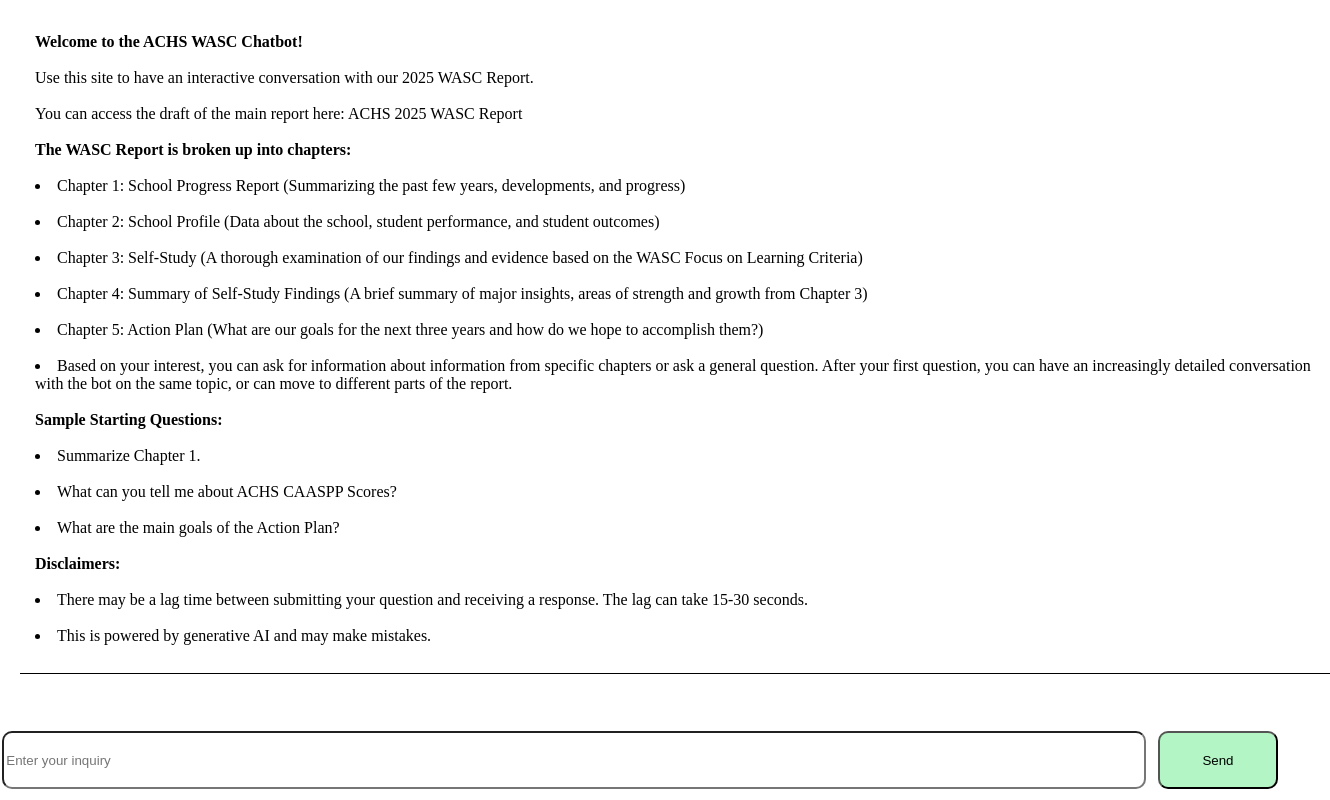
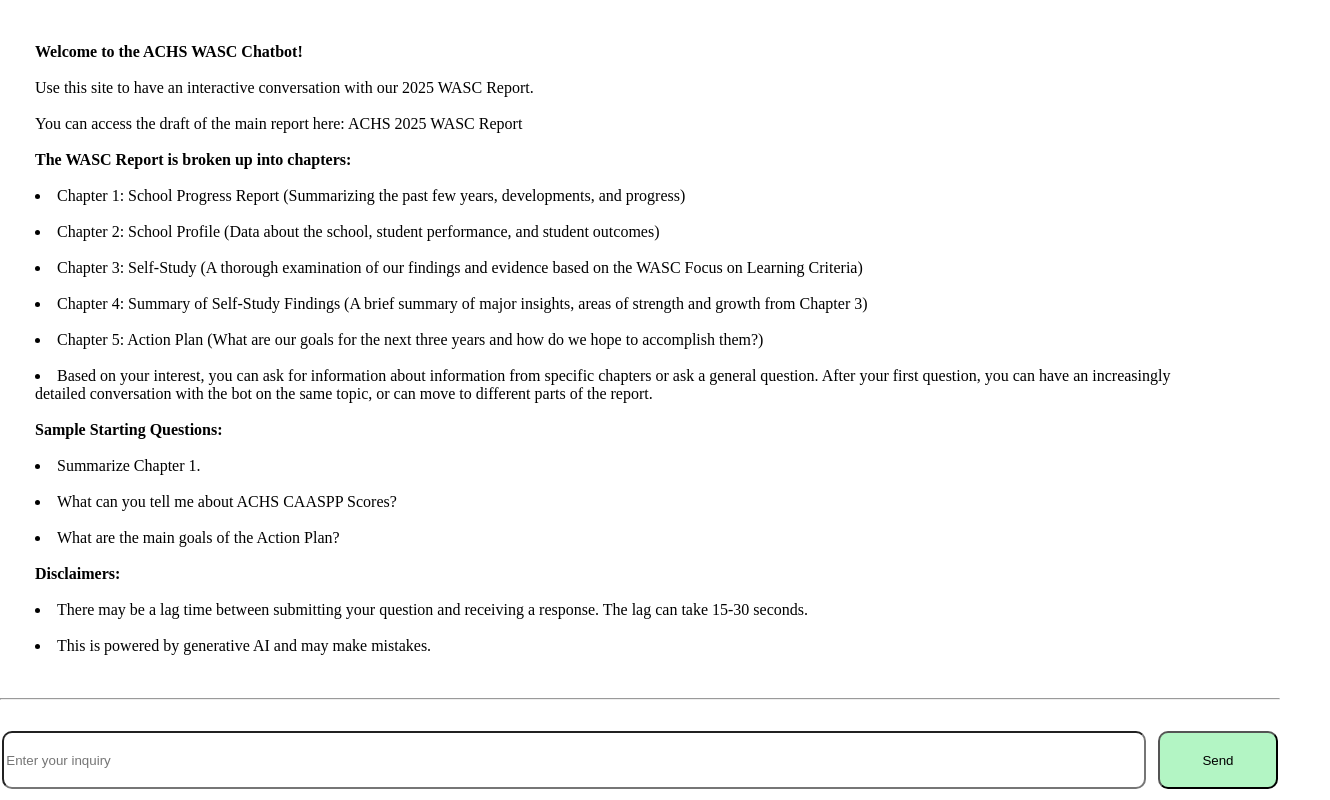
Before and after one commit to johngonzalez1227/WascChat2, a React (Create React App) app in the folder client/: page / in a window 1280 px wide. Shown: the whole page, 1330 px wide, since content can reach past the window. Built offline with nearby package versions, Linux system fonts and the light colour scheme.

Commit message:
Added horizontal rule

```diff
--- a/client/src/App.css
+++ b/client/src/App.css
@@ -55,9 +55,7 @@
 }
 
 .infoTextSection {
-  border-bottom: 1.5px solid;
   height: fit-content;
-  width: 100%;
-  padding: 10px 15px 10px 15px;
-  margin: 5px 20px 5px 20px;
+  width: 90%;
+  margin: 25px 35px 25px 35px;
 }
--- a/client/src/App.js
+++ b/client/src/App.js
@@ -130,7 +130,7 @@
       <div className = "infoTextSection">
         <InformationToHtml outputText = {infoText} />
       </div>
-
+      <hr style = {{"color": "black"}}/>
       <div className = "messageSection">
         <MessageDisplay messages = {messages} />
       </div>
```
